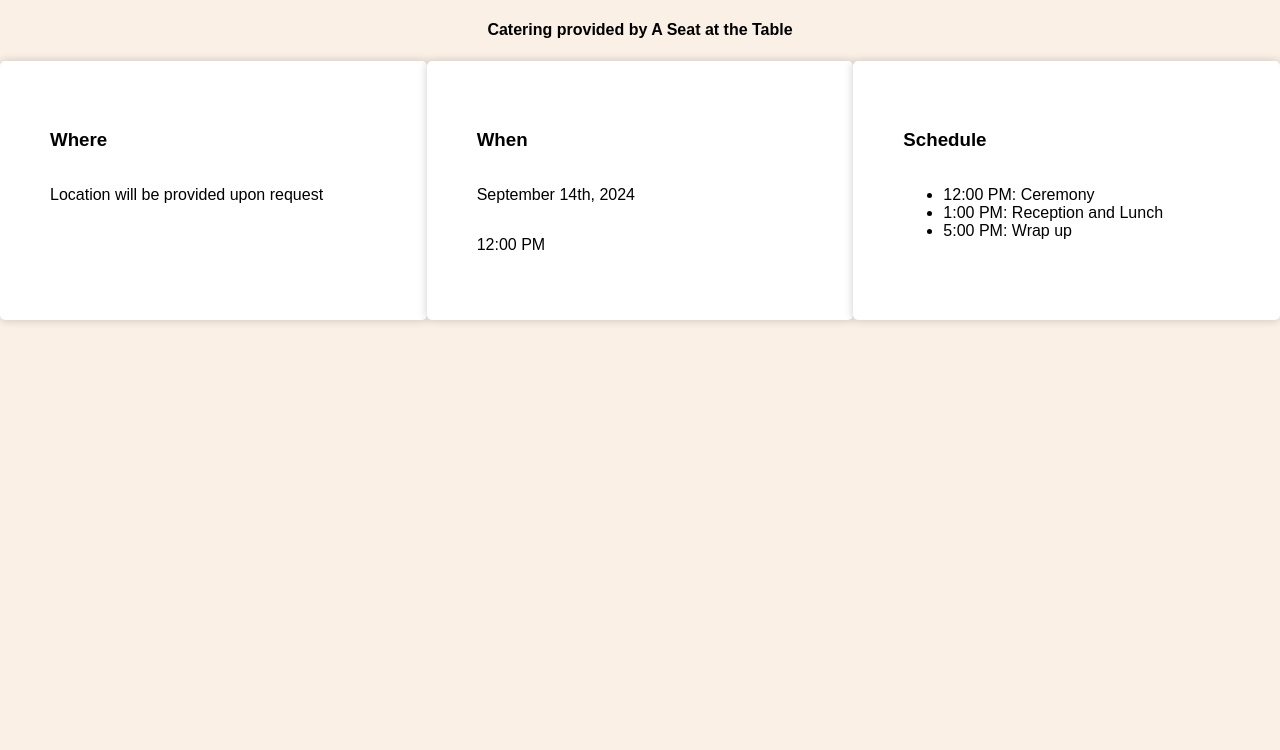
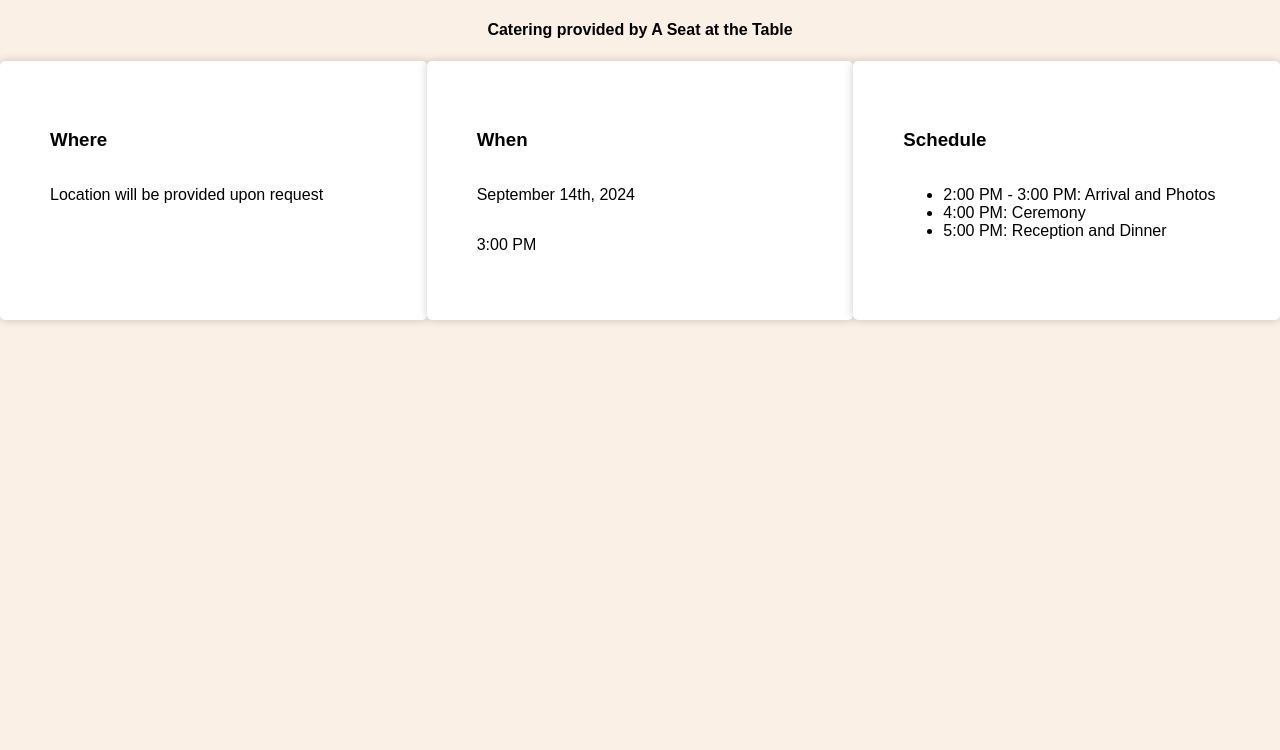
Before and after one commit to EricMTodd/wedding-site, a Flask app: page /event-details in a window 1280 px wide. Shown: the part 50-800 px from the top of the page. Run offline with Flask 3, Linux system fonts and the light colour scheme.

Commit message:
Updated schedule.

```diff
--- a/templates/event-details.html
+++ b/templates/event-details.html
@@ -35,14 +35,14 @@
                 <div>
                     <h3>When</h3>
                     <p>September 14th, 2024</p>
-                    <p>12:00 PM</p>
+                    <p>3:00 PM</p>
                 </div>
                 <div>
                     <h3>Schedule</h3>
                     <ul>
-                        <li>12:00 PM: Ceremony</li>
-                        <li>1:00 PM: Reception and Lunch</li>
-                        <li>5:00 PM: Wrap up</li>
+                        <li>2:00 PM - 3:00 PM: Arrival and Photos</li>
+                        <li>4:00 PM: Ceremony</li>
+                        <li>5:00 PM: Reception and Dinner</li>
                     </ul>
                 </div>
             </div>
```
